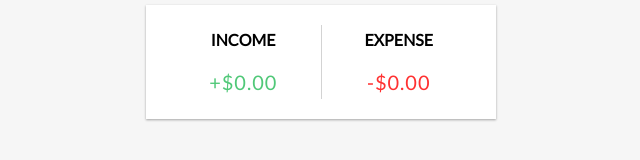
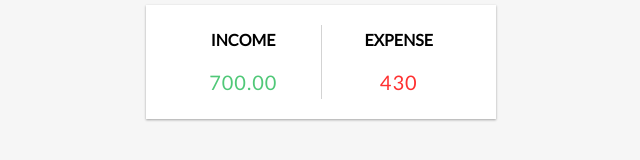
Before and after one commit to Jrbiltmore/expense-tracker, a React (Create React App) app: page / in a window 1280 px wide. Shown: the part 173-333 px from the top of the page, without its empty margins (319-959 px from the left). Built offline with nearby package versions, Linux system fonts and the light colour scheme.

Commit message:
Income-Expense query

```diff
--- a/src/components/IncomeExpense.js
+++ b/src/components/IncomeExpense.js
@@ -4,15 +4,26 @@ import { GlobalContext } from "../context/GlobalState";
 const IncomeExpense = () => {
   const { transactions } = useContext(GlobalContext);
 
+  const amounts = transactions.map((transaction) => Number(transaction.amount));
+
+  const income = amounts
+    .filter((item) => item > 0)
+    .reduce((acc, item) => (acc += item), 0)
+    .toFixed(2);
+
+  const expense =
+    amounts.filter((item) => item < 0).reduce((acc, item) => (acc += item), 0) *
+    -(1).toFixed(2);
+
   return (
     <div className="inc-exp-container">
       <div>
         <h4>Income</h4>
-        <p className="money plus">+$0.00</p>
+        <p className="money plus">{income}</p>
       </div>
       <div>
         <h4>Expense</h4>
-        <p className="money minus">-$0.00</p>
+        <p className="money minus">{expense}</p>
       </div>
     </div>
   );
```
